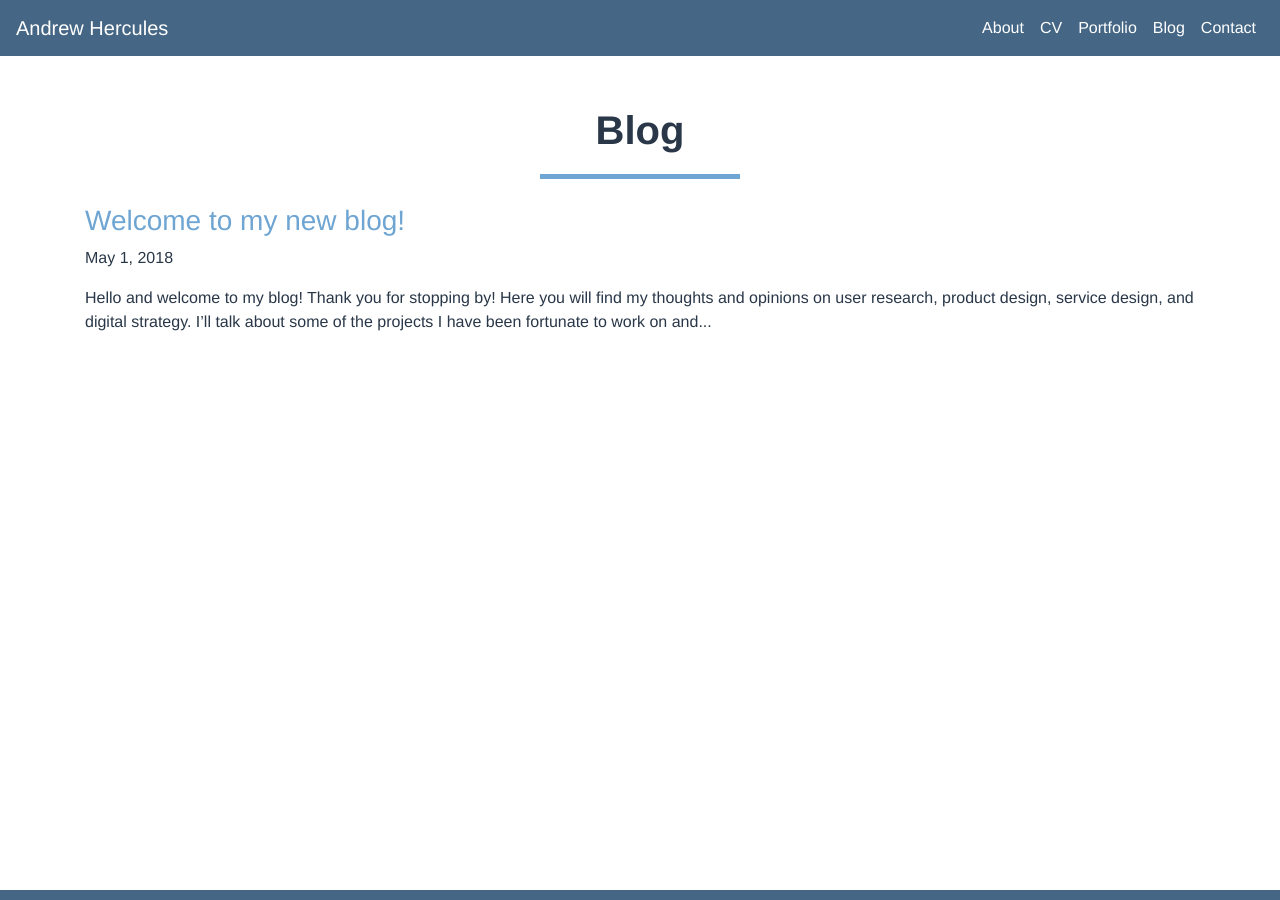
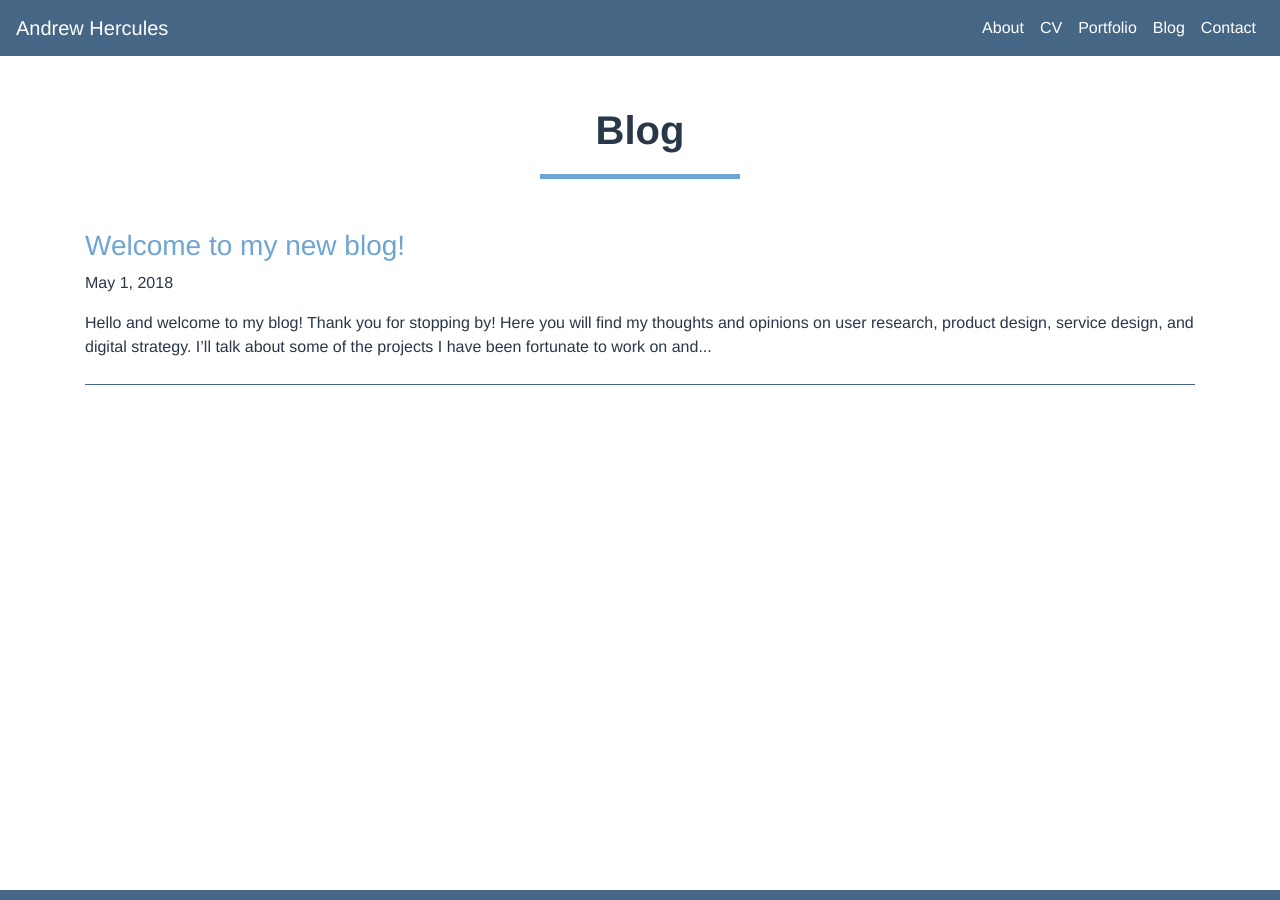
Before and after one commit to andrewhercules/andrewhercules.github.io, a Jekyll site: the page built from blog/index.html, in a window 1280 px wide. Built offline with Jekyll 4.4.1, drawn with Linux system fonts in a browser that asks for light colours; nearby versions of some CDN libraries; some web fonts are replaced; the list of posts is cut into pages by our own code.

Commit message:
Added link to SASS file for blog index page

```diff
--- a/_sass/simple-blog-theme.scss
+++ b/_sass/simple-blog-theme.scss
@@ -15,3 +15,4 @@
 // pages styles
 @import 'pages/portfolio';
 @import 'pages/contact';
+@import 'pages/blog/index';
```
